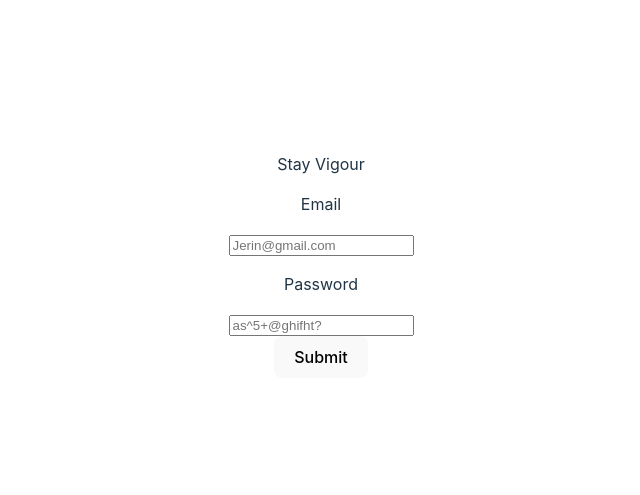
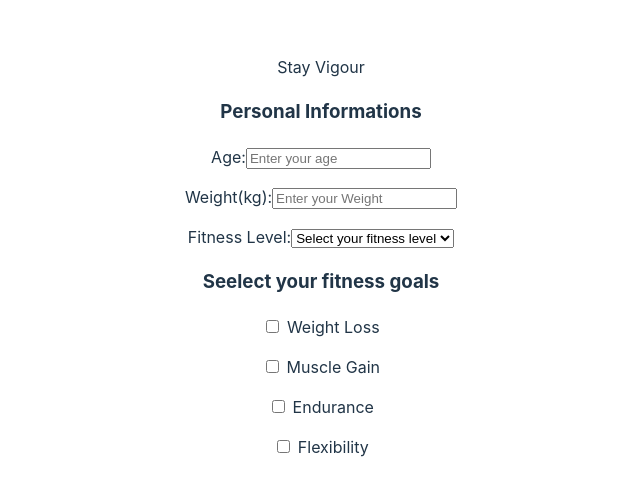
Before and after one commit to nairobi-J/Stay-Vigour, a React (Vite) app: page /mainpage in a window 1280 px wide. Shown: the part 135-630 px from the top of the page, without its empty margins (319-959 px from the left). Built offline with nearby package versions, Linux system fonts and the light colour scheme.

Commit message:
added route and started doing home page

```diff
--- a/package.json
+++ b/package.json
@@ -11,7 +11,8 @@
   },
   "dependencies": {
     "react": "^18.3.1",
-    "react-dom": "^18.3.1"
+    "react-dom": "^18.3.1",
+    "react-router-dom": "^7.0.1"
   },
   "devDependencies": {
     "@eslint/js": "^9.15.0",
--- a/src/App.jsx
+++ b/src/App.jsx
@@ -2,15 +2,38 @@ import { useState } from 'react'
 import reactLogo from './assets/react.svg'
 import viteLogo from '/vite.svg'
 import './App.css'
-import Firstpage from '../public/Firstpage'
-
+import Firstpage from './Firstpage'
+import Home from './Home'
+import { BrowserRouter as Router, Routes, Route, Link } from 'react-router-dom';
 function App() {
   const [count, setCount] = useState(0)
 
   return (
     <>
-      Stay Vigour
-      <Firstpage/>
+     Stay Vigour
+    <Router>
+      {/* <nav>
+        <ul>
+          <li><Link to = "/mainPage">Home</Link></li>
+        </ul>
+        <ul>
+          <li><Link to = "/firstPage">Firstpage</Link></li>
+        </ul>
+        <ul>
+          <li><Link to = "/mainPage">Home</Link></li>
+        </ul>
+      </nav> */}
+      <Routes>
+
+        <Route path = "/mainpage" element = {<Home/>}/>
+        <Route path = "/firstpage" element = {<Firstpage/>}/>
+
+
+      </Routes>
+    </Router>
+
+
+
 
     </>
   )
--- a/public/Firstpage.jsx
+++ b/src/Firstpage.jsx
@@ -5,16 +5,20 @@ function Firstpage(){
         <>
         <form>
             <p>
-                Email
+                Email:
             </p>
             <input type= "email" name= "email" placeholder="Jerin@gmail.com" />
             <p>
-                Password
+                Password:
             </p>
             <input type= "password" name= "password" placeholder="as^5+@ghifht?" />
         </form>
         <button>Submit</button>
+        <p>Create An account?
+            <a href="/signup">Signup</a>
+        </p>
         </>
+
 
     );
 }
--- /dev/null
+++ b/src/Home.jsx
@@ -0,0 +1,13 @@
+import Fitnessgoals from "./components/Fitnessgoals";
+import PersonalInfo from "./components/Personalinfo";
+
+function  Home(){
+    return(
+      <>
+
+     <PersonalInfo/>
+     <Fitnessgoals/>
+      </>
+    );
+}
+export default Home
--- /dev/null
+++ b/src/components/Fitnessgoals.jsx
@@ -0,0 +1,36 @@
+const Fitnessgoals =() => {
+ return(
+    <form>
+        <h3>Seelect your fitness goals</h3>
+        <p>
+            <label><input
+            type = "checkbox"
+            /> Weight Loss
+            </label>
+        </p>
+        <p>
+            <label><input
+            type = "checkbox"
+            /> Muscle Gain
+            </label>
+        </p>
+        <p>
+            <label><input
+            type = "checkbox"
+            /> Endurance
+            </label>
+        </p>
+        <p>
+            <label><input
+            type = "checkbox"
+            /> Flexibility
+            </label>
+        </p>
+
+
+ </form>
+ );
+
+
+}
+export default Fitnessgoals
--- /dev/null
+++ b/src/components/Personalinfo.jsx
@@ -0,0 +1,50 @@
+import { useState } from "react";
+
+const PersonalInfo = () => {
+    const [age, setAge] = useState("");
+    const [weight, setWeight] = useState("");
+    const [fitnessLevel, setFitnessLevel] = useState("");
+    const handleAgeChange = (e) => setAge(e.target.value);
+    const handleWeightChange = (e) => setWeight(e.target.value);
+    const handleFitnessChange = (e) => setFitnessLevel(e.target.value);
+    return (
+        <form>
+        <h3>Personal Informations</h3>
+        <p>Age:
+            <input
+            type = "number"
+            placeholder="Enter your age"
+            value = {age}
+            onChange = {handleAgeChange}
+            required
+
+            />
+        </p>
+        <p>Weight(kg):
+            <input
+            type = "number"
+            placeholder="Enter your Weight"
+            value = {weight}
+            onChange = {handleWeightChange}
+            required
+
+            />
+        </p>
+        <p>Fitness Level:
+           <select value={fitnessLevel} onChange={handleFitnessChange}  required>
+  <option value="">Select your fitness level</option>
+  <option value="beginner">Beginner</option>
+  <option value="beginner">Intermediate</option>
+  <option value="beginner">Advanced</option>
+
+
+
+           </select>
+        </p>
+
+        </form>
+    );
+}
+
+
+export default PersonalInfo
```
Also changed, not shown: 2 other files (tests, documents, lock files or other folders).
